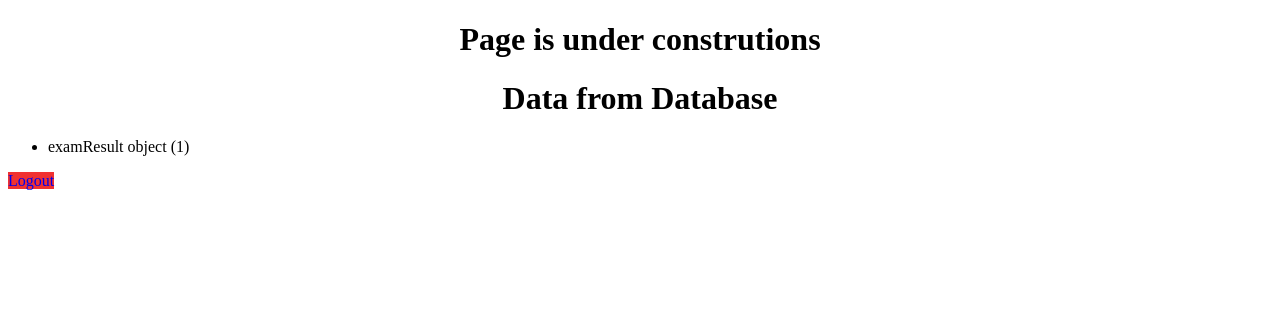
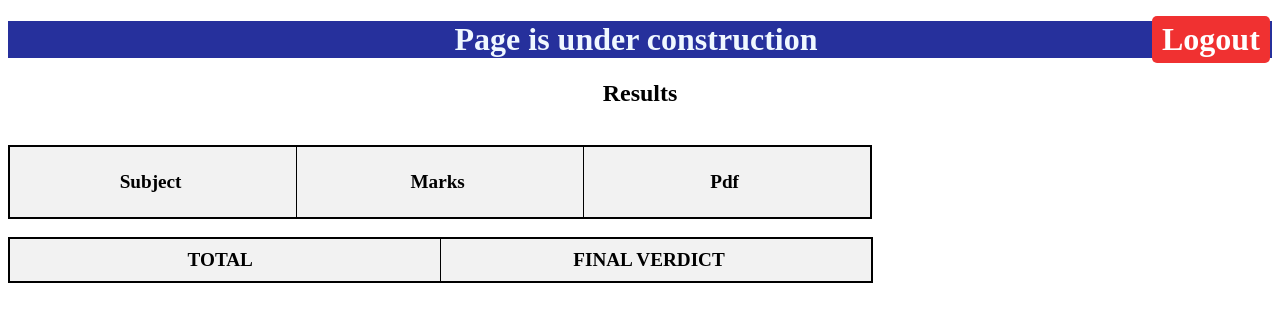
Before and after one commit to Shivam-S-Pathak/The-Scoreboard, a Django app: page /dataview_page in a window 1280 px wide. Shown: the top 322 px of the page. Run offline with Django 5.2, Linux system fonts and the light colour scheme; a user stored in the database is signed in; data comes from the database, SQL or seed files in the repository; lists and menus that the app fills with data are empty.

Commit message:
adding databse models

```diff
--- a/result/models.py
+++ b/result/models.py
@@ -1,18 +1,59 @@
 from django.db import models
 
 # Create your models here.
-class student(models.Model):
-    username=models.CharField(max_length=30)
-    password=models.CharField(max_length=30)
-    course=models.CharField(max_length=30)
-    exam=models.CharField(max_length=30)
-    semester=models.CharField(max_length=30)
+# class Student(models.Model):
+#     enrollment_id=models.CharField(max_length=30)
+#     name=models.CharField(max_length=30)
+
+# class Course(models.Model):
+#     name=models.CharField(max_length=30)
+
+# class Exam(models.Model):
+#     course=models.ForeignKey(Course, on_delete=models.CASCADE)
+#     semester=models.IntegerField()
+#     exam_type=models.CharField(max_length=30)
+
+# class Result(models.Model):
+#     student=models.ForeignKey(Student , on_delete=models.CASCADE)
+#     exam = models.ForeignKey(Exam , on_delete=models.CASCADE)
+#     subject1=models.CharField(max_length=30 , default='0')
+#     subject2=models.CharField(max_length=30 , default='0')
+#     subject3=models.CharField(max_length=30 , default='0')
+#     subject4=models.CharField(max_length=30 , default='0')
+#     subject5=models.CharField(max_length=30 , default='0')
+#     subject6=models.CharField(max_length=30 , default='0')
+#     subject7=models.CharField(max_length=30 , default='0')
+#     marks_sub1=models.FloatField(default='0')
+#     marks_sub2=models.FloatField(default='0')
+#     marks_sub3=models.FloatField(default='0')
+#     marks_sub3=models.FloatField(default='0')
+#     marks_sub4=models.FloatField(default='0')
+#     marks_sub5=models.FloatField(default='0')
+#     marks_sub6=models.FloatField(default='0')
+#     marks_sub7=models.FloatField(default='0')
+
+
+class Result(models.Model):
+    student_name=models.CharField(max_length=40, default='0')
+    enrollment_no=models.CharField(max_length=40, default='0')
+    course_id=models.CharField(max_length=30, default='0')
+    course_name=models.CharField(max_length=30, default='0')
+    Branch=models.CharField(max_length=30, default='0')
+    semester=models.IntegerField( default='0')
+    exam=models.CharField(max_length=30 ,default='0')
+    subject1=models.CharField(max_length=30, default='0')
+    marks1=models.CharField(max_length=30, default='0')
+    subject2=models.CharField(max_length=30, default='0')
+    marks2=models.CharField(max_length=30, default='0')
+    subject3=models.CharField(max_length=30, default='0')
+    marks3=models.CharField(max_length=30, default='0')
+    subject4=models.CharField(max_length=30, default='0')
+    marks4=models.CharField(max_length=30, default='0')
+    subject5=models.CharField(max_length=30, default='0')
+    marks5=models.CharField(max_length=30, default='0')
+    Total=models.CharField(max_length=30, default='0')
+    res=models.CharField(max_length=30 , default='0')
+    mobile=models.CharField(max_length=30 , default='0')
 
     def __str__(self):
-        return self.username
-
-
-class examResult(models.Model):
-    subeject1=models.CharField(max_length=30)
-    subeject2=models.CharField(max_length=30)
-    subeject3=models.CharField(max_length=30)
+       return str(self.enrollment_no)
--- a/result/views.py
+++ b/result/views.py
@@ -1,4 +1,5 @@
 from django.contrib import messages
+from django.http import HttpResponse
 from django.contrib.auth.decorators import login_required
 from django.db import IntegrityError
 from django.shortcuts import render,redirect
@@ -42,25 +43,45 @@ def teachers_login(request):
                 return render(request, 'teachers_login.html')
          else:
             return render(request, 'teachers_login.html')
+
+
 @login_required
 def selection(request):
      if request.method=="POST":
-          return redirect("dataview_page")
+          Course=request.POST.get('course')
+          examType=request.POST.get('exam_type')
+          sem=request.POST.get('semester')
+          enrollment= request.user.username
+
+          if Result.objects.filter(course_id=Course , exam=examType, semester=sem , enrollment_no=enrollment).exists():
+              results=Result.objects.filter(course_id=Course , exam=examType, semester=sem , enrollment_no=enrollment)
+              context={'results':results}
+
+              return render(request, 'dataview.html', context)
+          else:
+               return HttpResponse("course or semster or exam does not exist")
      else:
           return render(request, 'selection_page.html')
+
+
 @login_required
 def dataview(request):
-          data=examResult.objects.all()
-          return render(request, 'dataview.html', {'data' :data})
+          return render(request, 'dataview.html')
+
+
 
 def logoutuser(request):
       logout(request)
       return redirect("/")
+
+
 
 def verify(request):
      if request.method=="POST":
           return redirect("generate_password")
      return render(request, 'verify_user.html')
 
+
+
 def forgot(request):
      return render(request, 'forgot.html')
--- a/templates/dataview.html
+++ b/templates/dataview.html
@@ -7,29 +7,196 @@
     <title>DataView Page</title>
     <style>
         a {
-            text-decoration: solid;
+            position: absolute;
+            left: 90%;
+            text-decoration: none;
             background-color: rgb(240, 49, 49);
+            color: white;
+            padding: 5px 10px;
+            border-radius: 5px;
+
         }
-        h1{
+
+        h1 {
+            color: aliceblue;
+            background-color: rgb(38, 48, 156);
+            font-size: 200%;
             display: flex;
             justify-content: center;
             align-items: center;
+        }
+
+        h2 {
+            display: flex;
+            justify-content: center;
+            align-items: center;
+        }
+
+        table {
+            font-size: larger;
+        }
+
+        .table1 {
+            border: 2px solid #000;
+            /* border color and width */
+            border-collapse: collapse;
+        }
+
+        .table1 th,
+        .table1 td {
+            border: 1px solid #000;
+            /* border color and width */
+            padding: 20px;
+            /* spacing between cell content and border */
+        }
+
+        .table1 th {
+            background-color: #f2f2f2;
+            /* background color for header cells */
+        }
+
+
+        .table3 {
+            border: 2px solid #000;
+            /* border color and width */
+            border-collapse: collapse;
+        }
+
+        .table3 th,
+        .table3 td {
+            border: 1px solid #000;
+            /* border color and width */
+            padding: 10px;
+            /* spacing between cell content and border */
+            width: 410px;
+        }
+
+        .table3 th {
+            background-color: #f2f2f2;
+            /* background color for header cells */
+        }
+
+        .table2 {
+            border: 2px solid #000;
+            /* border color and width */
+            border-collapse: collapse;
+        }
+
+        .table2 th,
+        .table2 td {
+            border: 1px solid #000;
+            /* border color and width */
+            padding: 10px;
+            /* spacing between cell content and border */
+            width: 266px;
+            /* width of table cells */
+            height: 50px;
+            /* height of table cells */
+        }
+
+        .table2 th {
+            background-color: #f2f2f2;
+            /* background color for header cells */
         }
     </style>
 </head>
 
 <body>
     <div>
-       <h1>Page is under construtions</h1>
-        <h1>Data from Database</h1>
-        <ul>
-            {% for item in data %}
-            <li>{{ item}}</li>
+        <h1>Page is under construction&nbsp;
+            <a href="/logout">Logout</a>
+        </h1>
+        <h2>Results</h2>
+        <table cellspacing="30" class="table1">
+            <tbody>
+                {% for result in results %}
+                <tr>
+                    <th>Student Name&nbsp;&nbsp;</th>
+                    <td>{{ result.student_name }}</td>
+                    <th>Enrollment Number&nbsp;&nbsp;</th>
+                    <td>{{ result.enrollment_no }}</td>
+                </tr>
+                <tr>
+                    <th>Course&nbsp;&nbsp;</th>
+                    <td>{{ result.course_name }}</td>
 
-            {% endfor %}
-        </ul>
+                    <th>Branch&nbsp;&nbsp;</th>
+                    <td>{{ result.Branch}}</td>
+                </tr>
+                <tr>
+                    <th>Semester&nbsp;&nbsp;</th>
+                    <td>{{ result.semester}}</td>
+                    <th>Mobile number&nbsp;&nbsp;</th>
+                    <td>{{ result.mobile}}</td>
+                </tr>
+                {% endfor %}
+            </tbody>
+        </table>
+
+
+        <table cellspacing="20" class="table2"><br>
+            <thead>
+                <tr>
+                    <th>Subject&nbsp;</th>
+                    <th>Marks&nbsp;</th>
+                    <th>Pdf&nbsp;</th>
+                </tr>
+            </thead>
+            <tbody>
+                {% for result in results %}
+                <tr>
+
+                    <td>{{ result.subject1}}</td>
+                    <td>{{ result.marks1}}</td>
+
+                </tr>
+                </tr>
+                <td>{{ result.subject2}}</td>
+                <td>{{ result.marks2}}</td>
+
+                </tr>
+                </tr>
+                <td>{{ result.subject3}}</td>
+                <td>{{ result.marks3}}</td>
+
+                </tr>
+                </tr>
+                <td>{{ result.subject4}}</td>
+                <td>{{ result.marks4}}</td>
+                </tr>
+
+                </tr>
+
+                <td>{{ result.subject5}}</td>
+                <td>{{ result.marks5}}</td>
+
+                </tr>
+
+
+                {% endfor %}
+            </tbody>
+        </table>
+
+        <table cellspacing="20" class="table3"><br>
+            <thead>
+                <tr>
+                    <th>TOTAL&nbsp;&nbsp;</th>
+                    <th>FINAL VERDICT &nbsp;&nbsp;</th>
+                </tr>
+            </thead>
+            <tbody>
+                {% for result in results %}
+                <tr>
+                    <td>{{ result.Total }}</td>
+                    <td>{{ result.res }}</td>
+                </tr>
+                {% endfor %}
+            </tbody>
+        </table>
+
+
     </div>
-    <a href='logout'>Logout</a>
+
 </body>
 
 </html>
```
Also changed, not shown: result/admin.py (+7 -2 lines), static/style_selection.css (+11 -0 lines), templates/selection_page.html (+9 -8 lines), db.sqlite3, result/migrations/0008_course_exam_result_delete_examresult_and_more.py (added), result/migrations/0009_rename_course_name_course_name.py (added), result/migrations/0010_rename_exam_type_exam_exam_type_and_more.py (added), result/migrations/0011_remove_result_subject_result_subject1_and_more.py (added), result/migrations/0012_remove_result_marks_result_marks_sub1_and_more.py (added), result/migrations/0013_remove_exam_course_remove_result_exam_and_more.py (added), result/migrations/0014_result_exam.py (added), result/migrations/0015_rename_marks_result_total_and_more.py (added), result/migrations/0016_rename_result_result_res.py (added), result/migrations/0017_rename_course_result_branch_result_course_id_and_more.py (added), 1 more files.
